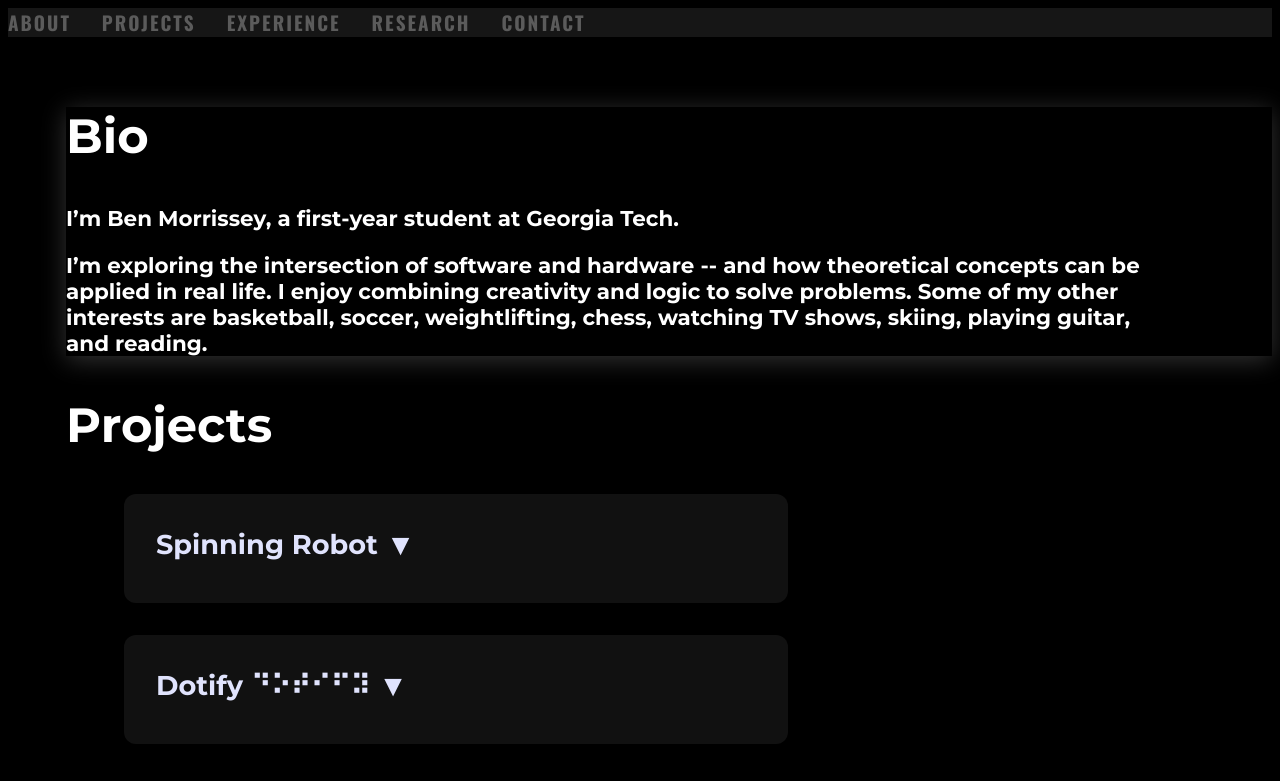
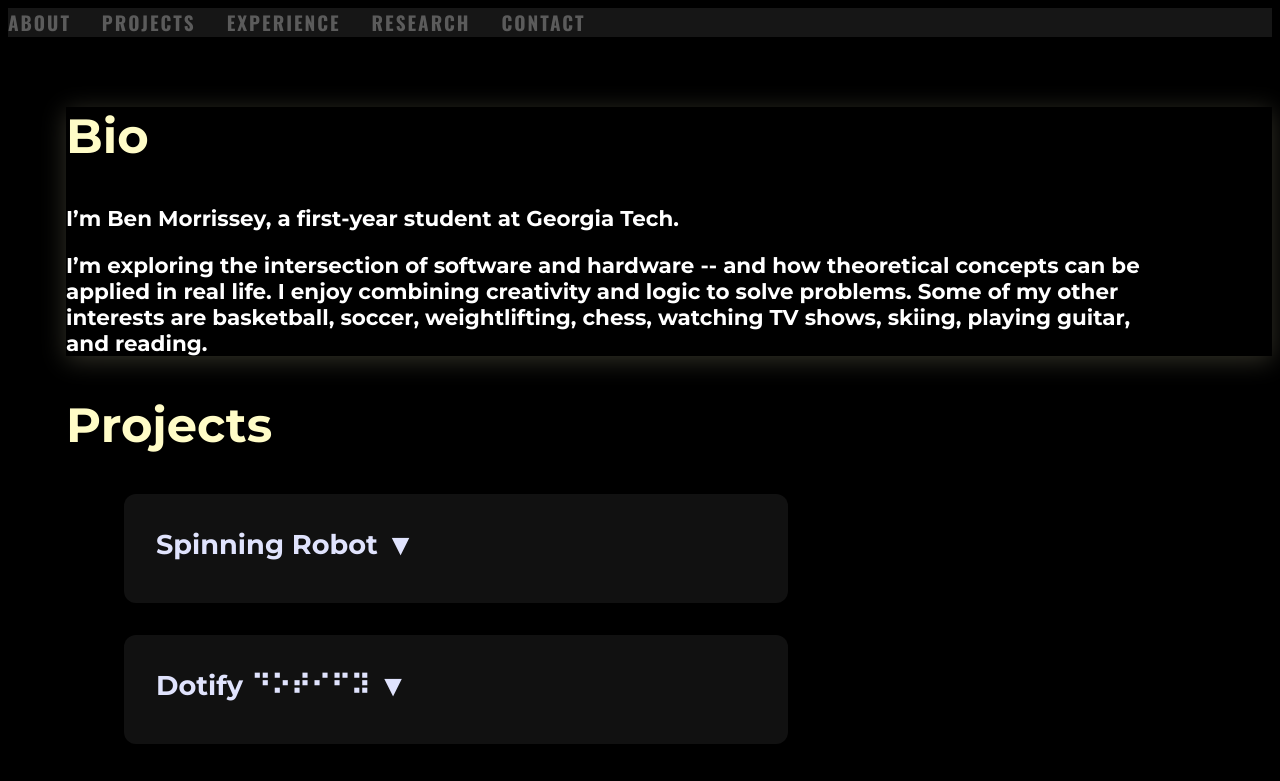
Before and after one commit to benmorrissey06/portfolio, a plain HTML site: page index.html in a window 1280 px wide. In both pictures the pointer is over the element 669 px from the left and 231 px from the top of the page. Shown: the top 781 px of the page. Drawn offline with nearby package versions, Linux system fonts and the light colour scheme.

Commit message:
Revert main section headers to light yellow, keep experience subheaders white

```diff
--- a/CSS/style.css
+++ b/CSS/style.css
@@ -3,7 +3,7 @@
 section {
   margin-bottom: px;
   font-family: 'Montserrat', 'Helvetica Neue', Helvetica, Arial, sans-serif;
-  color: white;
+  color: rgb(255, 252, 199);
   margin-left:58px;
   font-size: 2.0em;
 }
@@ -98,12 +98,12 @@ header nav a:hover {
 }
 
 section:hover {
-  box-shadow: 0 4px 24px rgba(255, 255, 255, 0.2);
+  box-shadow: 0 4px 24px rgba(255, 252, 199, 0.2);
   transition: box-shadow 0.2s;
 }
 
 p:hover {
-  color: white;
+  color: rgb(255, 252, 199);
   background: rgba(87, 86, 84, 0.2);
   transition: background 0.2s;
 }
```
